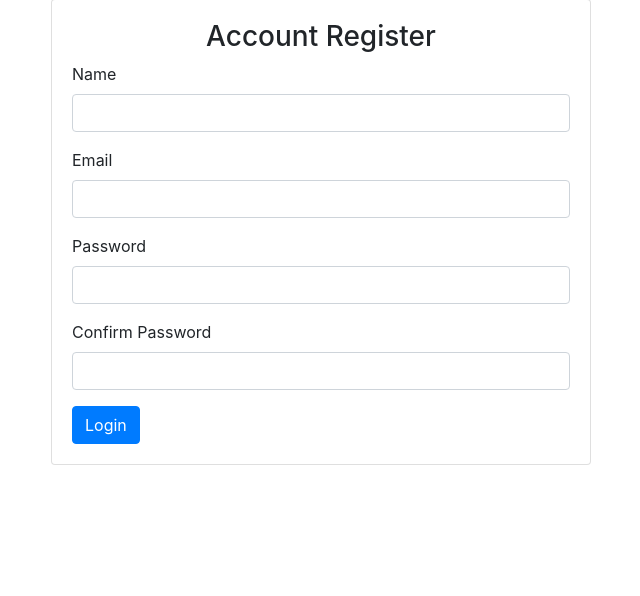
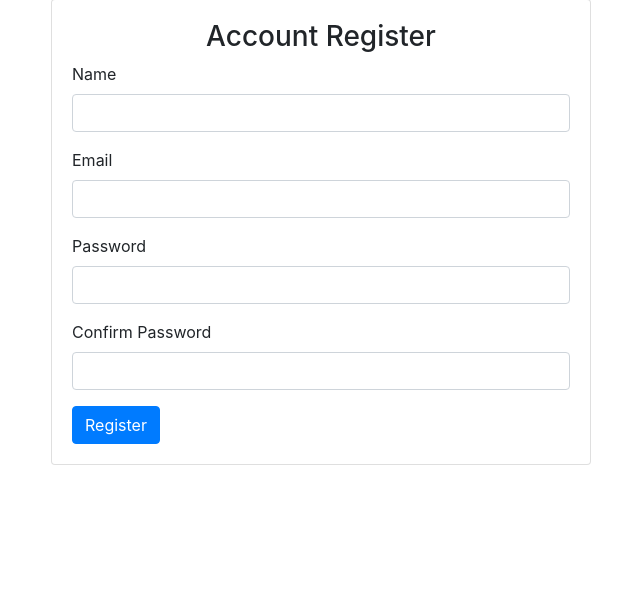
Before and after one commit to graygabrielle/idea-board, a Node server app: page /users/register in a window 1280 px wide. Shown: the part 73-669 px from the top of the page, without its empty margins (319-959 px from the left). Run offline with Node 20, Linux system fonts and the light colour scheme; some libraries are stand-ins or nearby versions.

Commit message:
login to register for button

```diff
--- a/views/users/register.handlebars
+++ b/views/users/register.handlebars
@@ -19,7 +19,7 @@
           <label for="password2">Confirm Password</label>
           <input type="password" name="password2" class="form-control" value="{{password2}}" required>
         </div>
-        <button class="btn btn-primary" type="submit">Login</button>
+        <button class="btn btn-primary" type="submit">Register</button>
       </form>
     </div>
   </div>
```
